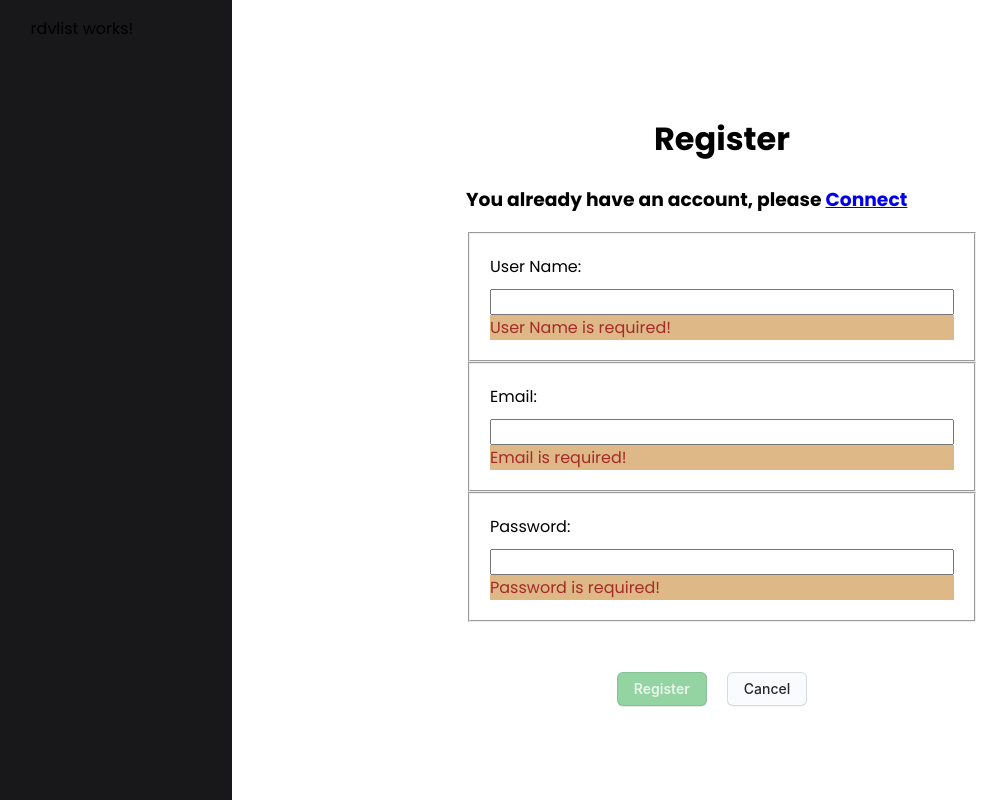
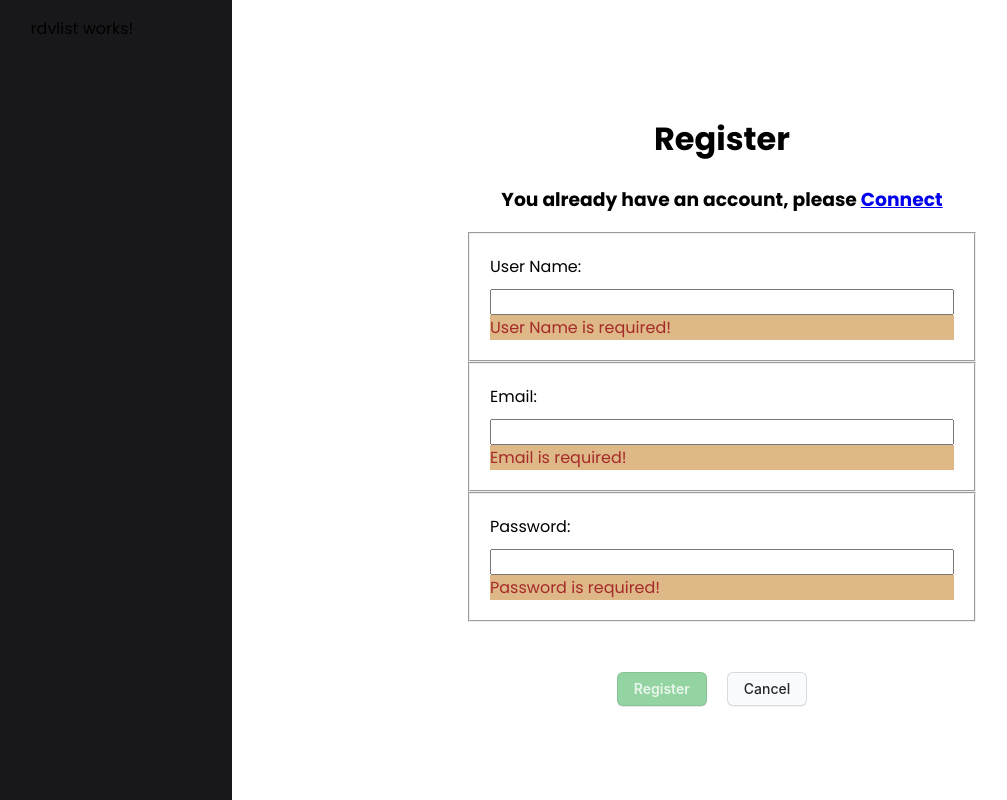
Before and after one commit to Coder269/projet-rdv, an Angular app: page /register in a window 1280 px wide. Shown: the whole page, without its empty margins (68-1075 px from the left). Built offline with nearby package versions, Linux system fonts and the light colour scheme.

Commit message:
Small modification!

```diff
--- a/src/app/register/register.component.html
+++ b/src/app/register/register.component.html
@@ -1,5 +1,5 @@
   <h1 style="text-align: center">Register</h1>
-  <h3 style="align-items: center;">You already have an account, please <a routerLink="/login">Connect</a></h3>
+  <h3 style="text-align: center;">You already have an account, please <a routerLink="/login">Connect</a></h3>
   <form #form="ngForm" (ngSubmit)="onRegister(form)">
     <fieldset>
       <label>User Name:</label>
```
